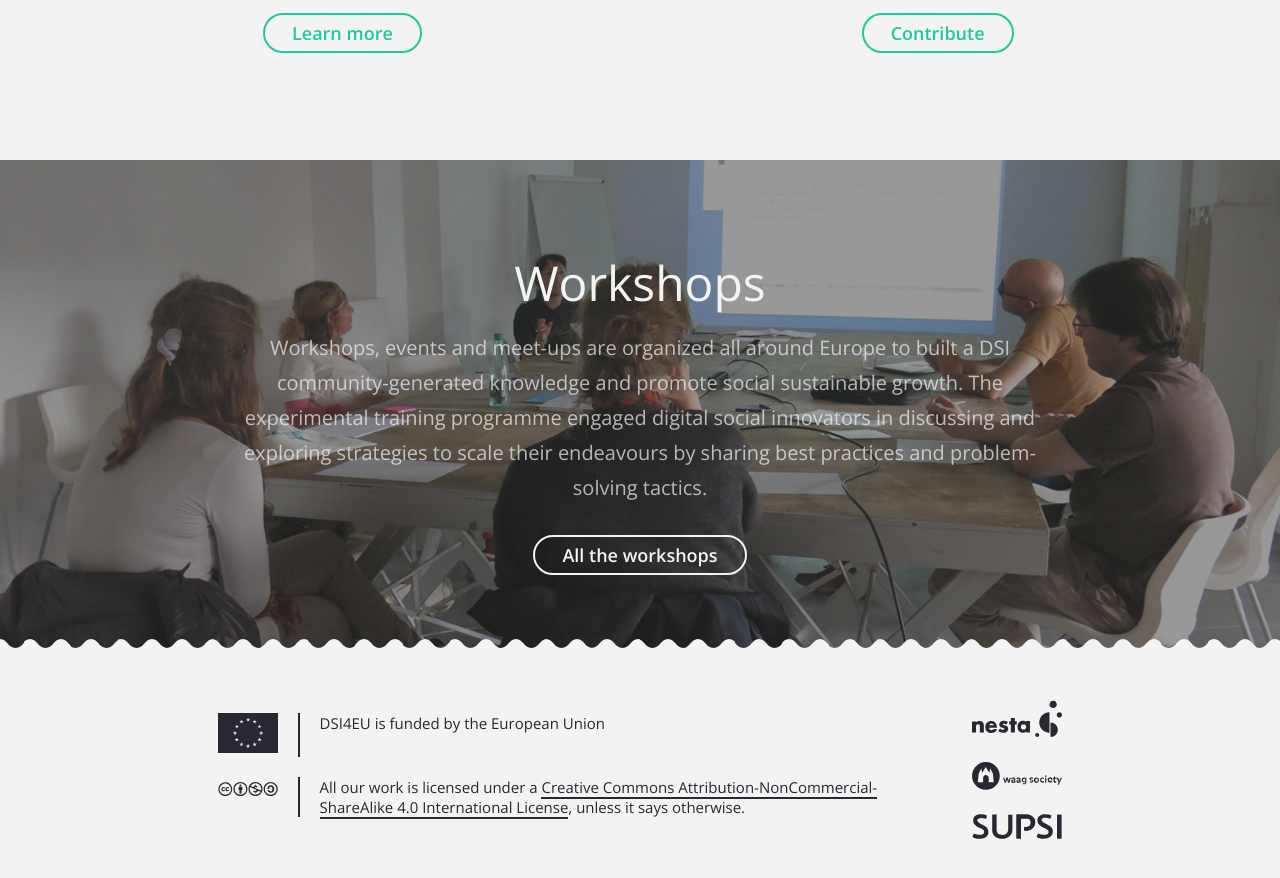
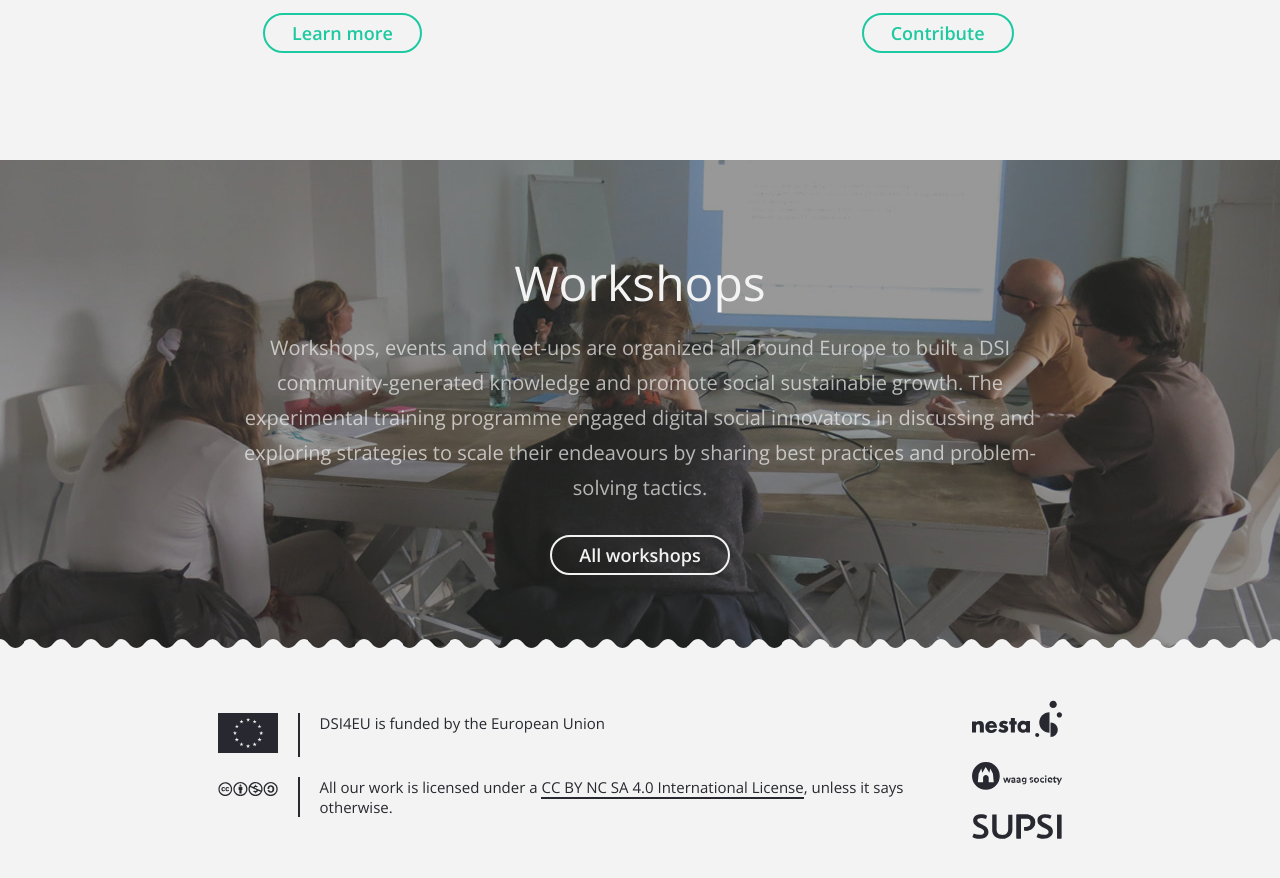
Before and after one commit to DSI4EU/toolkit, a Jekyll site: the page built from index.md, in a window 1280 px wide and 900 px high, scrolled down 1521 px. Shown: the top 878 px of the window. Built offline with Jekyll 4.4.1, drawn with Linux system fonts in a browser that asks for light colours; nearby versions of some CDN libraries.

Commit message:
homelink
done

```diff
--- a/_includes/footer.html
+++ b/_includes/footer.html
@@ -15,7 +15,7 @@
                   <img class="svg" src="{{ site.baseurl }}/assets/license.svg" alt="license">
                 </a>
                 <span>
-                    All our work is licensed under a <a href="https://creativecommons.org/licenses/by-nc-sa/4.0/" target="blank">Creative Commons Attribution-NonCommercial-ShareAlike 4.0 International License</a>, unless it says otherwise.
+                    All our work is licensed under a <a href="https://creativecommons.org/licenses/by-nc-sa/4.0/" target="blank">CC BY NC SA 4.0 International License</a>, unless it says otherwise.
                 </span>
             </div>
         </div>
--- a/_layouts/index.html
+++ b/_layouts/index.html
@@ -75,7 +75,7 @@
       </section>
     </div> -->
     <a href="/workshops">
-      <button class="light-button">All the workshops</button>
+      <button class="light-button">All workshops</button>
     </a>
   </div>
   <div class="light-footer">
```
Also changed, not shown: 10 other files.
